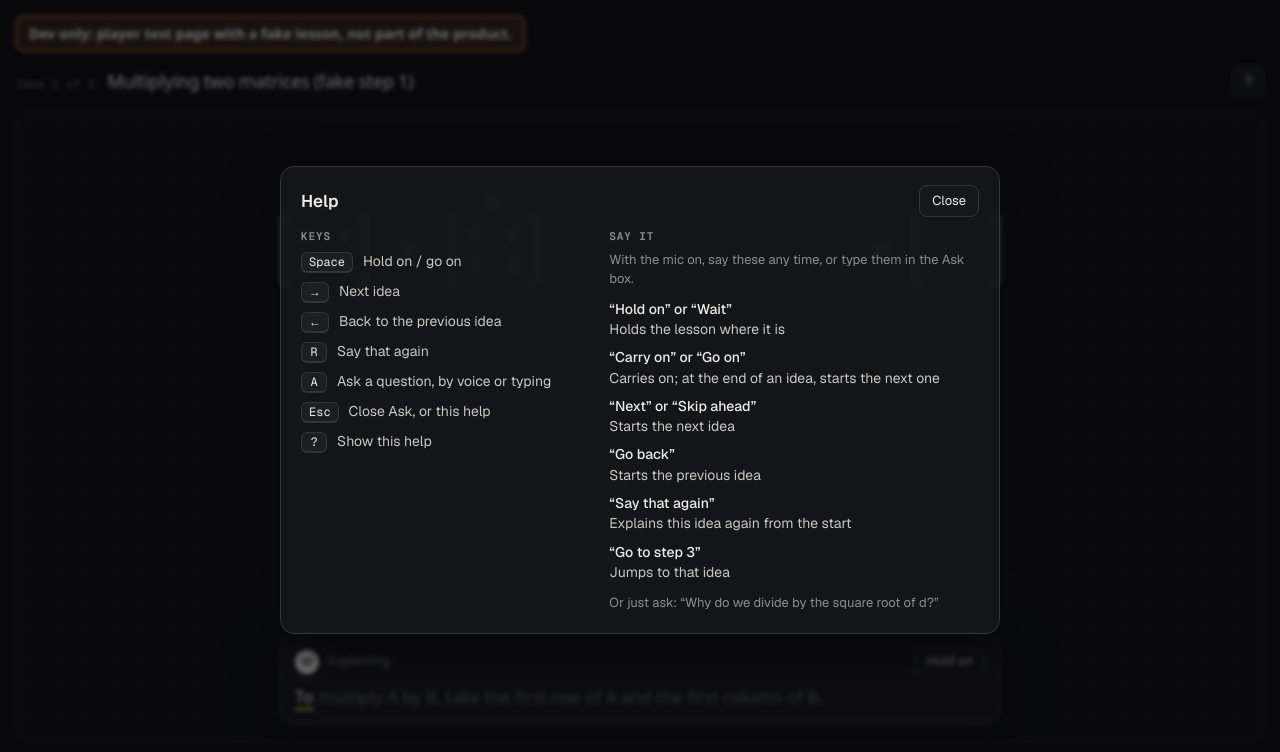
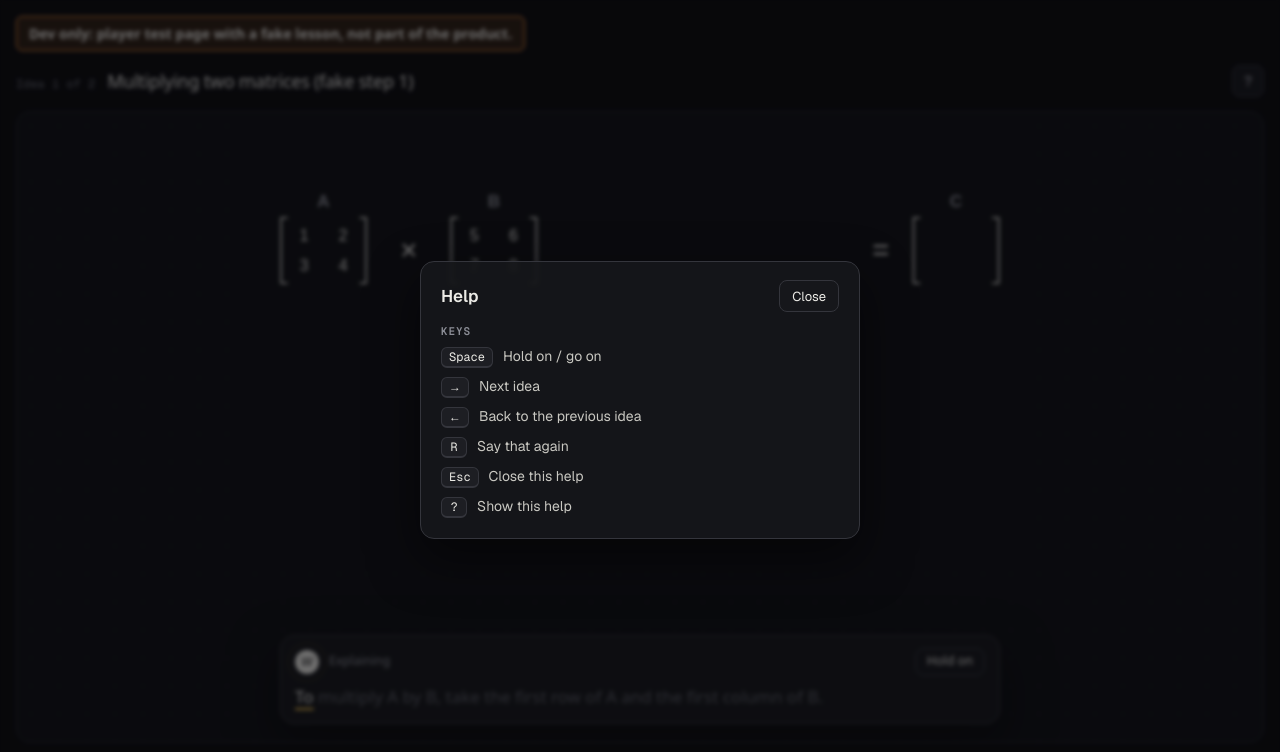
Before and after one commit to Jho0413/Unfolded, a Next.js app: page /dev/player in a window 1280 px wide. Both pictures are taken after a click on the button "Keyboard shortcuts and spoken commands (?)". Shown: the top 752 px of the page. Built offline with nearby package versions, Linux system fonts and the light colour scheme; a web font is replaced by a local one.

Commit message:
feat(player): help without Ask lists keys only; outline key hints from the shortcut table (#131 follow-up)

```diff
--- a/player/Player.tsx
+++ b/player/Player.tsx
@@ -158,7 +158,7 @@ export function PlayerStage({
         </div>
         <span className={styles.spacer} />
         {barEnd}
-        <Help />
+        <Help ask={renderAsk !== undefined} />
       </header>
       <div
         className={styles.split}
--- a/player/controls.ts
+++ b/player/controls.ts
@@ -18,15 +18,26 @@ import {
  * their keys from here (Space: `isPlayPauseKey`; arrows and R: `shortcutEvent`; ?: `isHelpKey`),
  * so the help can't drift from what the keys do. `A` and Escape are the Ask panel's
  * (qa/AskPanel.tsx; a test checks it handles these keys); Escape closes the help too.
+ * `hint` and `line` are the lesson outline's short key hints (app/lesson/[lessonId]/Outline.tsx),
+ * grouped onto lines; a shortcut without a hint isn't in the outline.
  */
 export const SHORTCUTS = [
-  { id: "playPause", keys: [" "], label: "Space", does: "Hold on / go on" },
+  {
+    id: "playPause",
+    keys: [" "],
+    label: "Space",
+    does: "Hold on / go on",
+    hint: "hold on / go on",
+    line: 1,
+  },
   {
     id: "next",
     keys: ["ArrowRight"],
     label: "→",
     does: "Next idea",
     event: { type: "next" },
+    hint: "next idea",
+    line: 2,
   },
   {
     id: "back",
@@ -34,6 +45,8 @@ export const SHORTCUTS = [
     label: "←",
     does: "Back to the previous idea",
     event: { type: "back" },
+    hint: "back",
+    line: 2,
   },
   {
     id: "replay",
@@ -41,12 +54,16 @@ export const SHORTCUTS = [
     label: "R",
     does: "Say that again",
     event: { type: "replay" },
+    hint: "again",
+    line: 2,
   },
   {
     id: "ask",
     keys: ["a", "A"],
     label: "A",
     does: "Ask a question, by voice or typing",
+    hint: "ask by voice",
+    line: 3,
   },
   {
     id: "close",
@@ -54,13 +71,22 @@ export const SHORTCUTS = [
     label: "Esc",
     does: "Close Ask, or this help",
   },
-  { id: "help", keys: ["?"], label: "?", does: "Show this help" },
+  {
+    id: "help",
+    keys: ["?"],
+    label: "?",
+    does: "Show this help",
+    hint: "help",
+    line: 3,
+  },
 ] as const satisfies readonly {
   id: string;
   keys: readonly string[];
   label: string;
   does: string;
   event?: PlayerEvent;
+  hint?: string;
+  line?: number;
 }[];
 
 export type Shortcut = (typeof SHORTCUTS)[number];
@@ -70,6 +96,18 @@ export function shortcut<I extends Shortcut["id"]>(
   id: I,
 ): Extract<Shortcut, { id: I }> {
   return SHORTCUTS.find((s) => s.id === id) as Extract<Shortcut, { id: I }>;
+}
+
+/** The outline's key hints: the shortcuts with a hint, grouped by line, in table order. */
+export function shortcutHintLines(): { label: string; hint: string }[][] {
+  const lines = new Map<number, { label: string; hint: string }[]>();
+  for (const s of SHORTCUTS)
+    if ("hint" in s)
+      lines.set(s.line, [
+        ...(lines.get(s.line) ?? []),
+        { label: s.label, hint: s.hint },
+      ]);
+  return [...lines.entries()].sort(([a], [b]) => a - b).map(([, l]) => l);
 }
 
 const hasKey = (s: Shortcut, key: string) =>
--- a/player/help/Help.module.css
+++ b/player/help/Help.module.css
@@ -71,6 +71,9 @@
   grid-template-columns: minmax(0, 1fr) minmax(0, 1.3fr);
   gap: 24px;
 }
+.columns[data-ask="0"] {
+  grid-template-columns: minmax(0, 1fr);
+}
 .heading {
   margin: 0 0 8px;
   font: 600 11px var(--mono-font);
@@ -112,7 +115,7 @@
   color: var(--ink);
   font-weight: 500;
 }
-.columns section:last-child .row {
+.spoken .row {
   grid-template-columns: minmax(0, 1fr);
   gap: 0;
 }
@@ -140,3 +143,8 @@
     padding: 14px 16px 16px;
   }
 }
+
+/* Keys only (no Ask panel): a narrower dialog. */
+.dialog:has(.columns[data-ask="0"]) {
+  width: min(440px, calc(100vw - 32px));
+}
--- a/player/help/Help.tsx
+++ b/player/help/Help.tsx
@@ -9,7 +9,12 @@ import { isHelpKey, SHORTCUTS } from "../controls";
 import { SPOKEN_COMMANDS } from "./spoken";
 import styles from "./Help.module.css";
 
-export function Help() {
+export function Help({
+  ask = true,
+}: {
+  /** Whether the page has the Ask panel (its `A` key and the mic's spoken commands). */
+  ask?: boolean;
+}) {
   const [open, setOpen] = useState(false);
   const dialog = useRef<HTMLDialogElement>(null);
 
@@ -61,14 +66,21 @@ export function Help() {
           if (e.target === e.currentTarget) setOpen(false);
         }}
       >
-        {open && <HelpContent onClose={() => setOpen(false)} />}
+        {open && <HelpContent ask={ask} onClose={() => setOpen(false)} />}
       </dialog>
     </>
   );
 }
 
 /** What the help lists; rendered on its own for tests. */
-export function HelpContent({ onClose }: { onClose?: () => void }) {
+export function HelpContent({
+  ask = true,
+  onClose,
+}: {
+  /** Without the Ask panel (the dev player), no `A` key and no spoken commands. */
+  ask?: boolean;
+  onClose?: () => void;
+}) {
   const titleId = useId();
   return (
     <div className={styles.content}>
@@ -85,23 +97,24 @@ export function HelpContent({ onClose }: { onClose?: () => void }) {
           Close
         </button>
       </header>
-      <div className={styles.columns}>
+      <div className={styles.columns} data-ask={ask ? "1" : "0"}>
         <section aria-labelledby={`${titleId}-keys`}>
           <h3 id={`${titleId}-keys`} className={styles.heading}>
             Keys
           </h3>
           <dl className={styles.list} data-testid="help-keys">
-            {SHORTCUTS.map((s) => (
+            {SHORTCUTS.filter((s) => ask || s.id !== "ask").map((s) => (
               <div key={s.id} className={styles.row} data-shortcut={s.id}>
                 <dt>
                   <kbd className={styles.kbd}>{s.label}</kbd>
                 </dt>
-                <dd>{s.does}</dd>
+                <dd>{s.id === "close" && !ask ? "Close this help" : s.does}</dd>
               </div>
             ))}
           </dl>
         </section>
-        <section aria-labelledby={`${titleId}-say`}>
+        {ask && (
+          <section className={styles.spoken} aria-labelledby={`${titleId}-say`}>
             <h3 id={`${titleId}-say`} className={styles.heading}>
               Say it
             </h3>
@@ -122,6 +135,7 @@ export function HelpContent({ onClose }: { onClose?: () => void }) {
               Or just ask: “Why do we divide by the square root of d?”
             </p>
           </section>
+        )}
       </div>
     </div>
   );
```
Also changed, not shown: app/lesson/[lessonId]/Outline.tsx (+14 -7 lines), 2 other files (tests, documents, lock files or other folders). Lines whose indentation alone changed are shown as unchanged.
